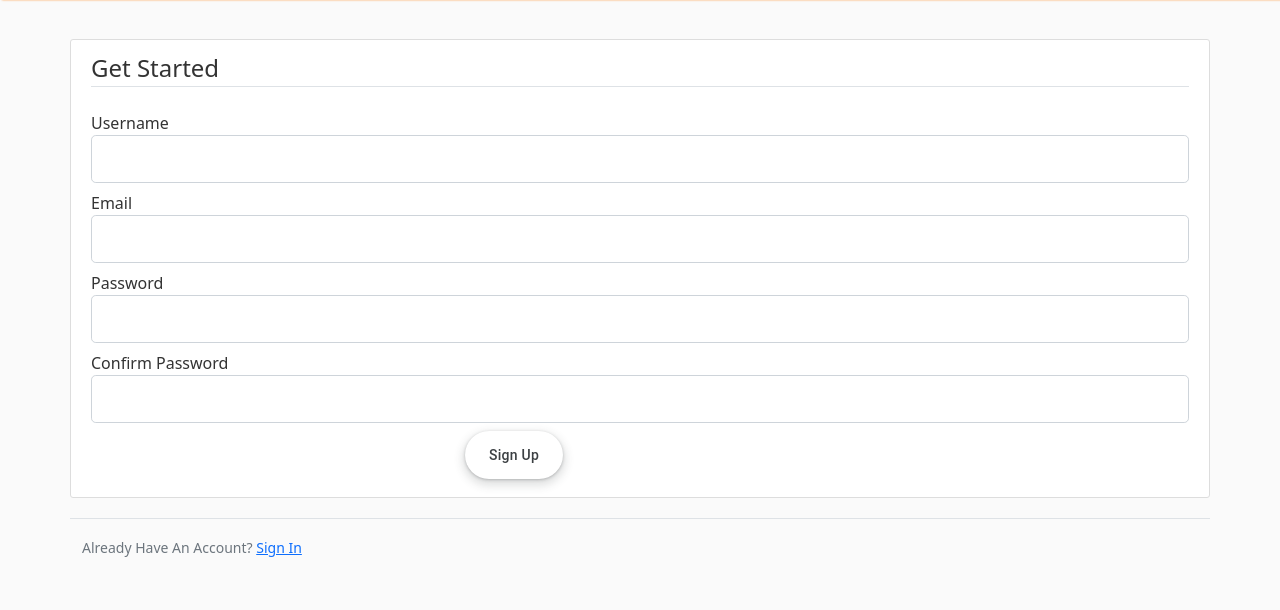
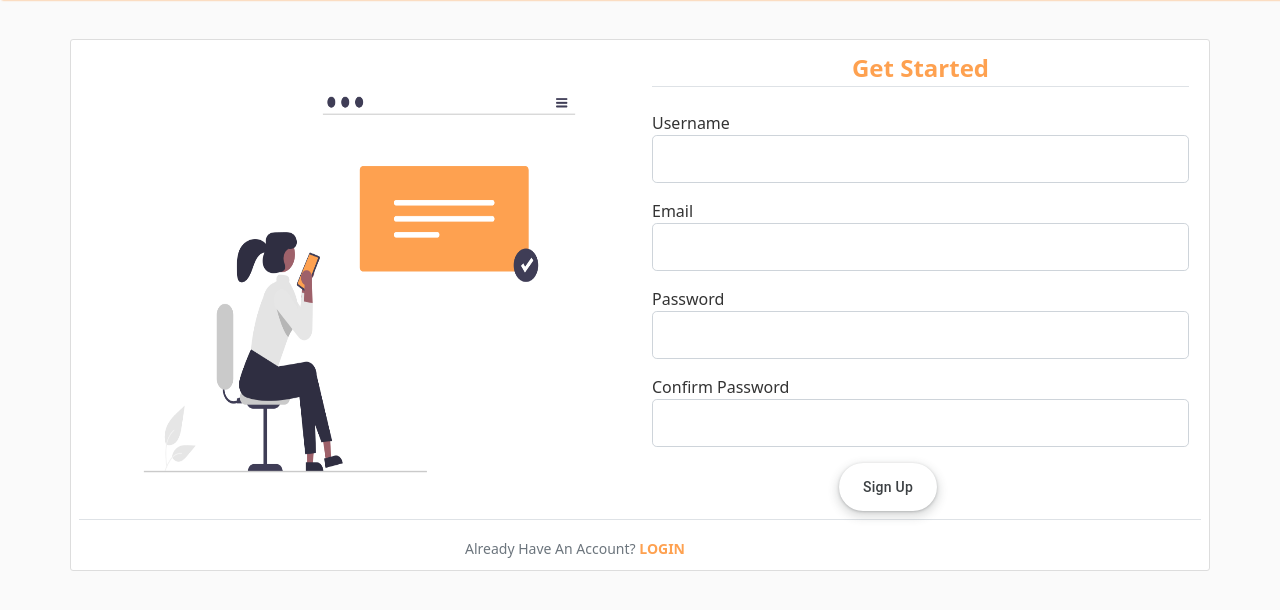
Before and after one commit to AtienoObwanda/pitchSplash, a Flask app: page /auth/register in a window 1280 px wide. Shown: the part 65-675 px from the top of the page. Run offline with Flask 2, Linux system fonts and the light colour scheme; some libraries are stand-ins or nearby versions.

Commit message:
site color added

```diff
--- a/app/templates/auth/register.html
+++ b/app/templates/auth/register.html
@@ -1,11 +1,16 @@
 {% extends "layout.html" %}
 {% block content %}
     <div class="content-section">
+        <div class="row">
+            <div class="col">
+                <img src="{{ url_for('static', filename='sign.png') }}" style="width: 100%; height:100%"/>
+            </div>
+            <div class="col">
                 <form method="POST" action="">
                     {{ form.hidden_tag() }}
                     <fieldset class="form-group">
-                <legend class="border-bottom mb-4">Get Started</legend>
-                <div class="form-group mb-2">
+                        <legend class="border-bottom mb-4 text-center" style="color:#fea150; font-weight: bold">Get Started</legend>
+                        <div class="form-group mb-3">
                             {{ form.username.label(class="form-control-label") }}
 
                             {% if form.username.errors %}
@@ -19,7 +24,7 @@
                                 {{ form.username(class="form-control form-control-lg") }}
                             {% endif %}
                         </div>
-                <div class="form-group mb-2">
+                        <div class="form-group mb-3">
                             {{ form.email.label(class="form-control-label") }}
                             {% if form.email.errors %}
                                 {{ form.email(class="form-control form-control-lg is-invalid") }}
@@ -32,7 +37,7 @@
                                 {{ form.email(class="form-control form-control-lg") }}
                             {% endif %}
                         </div>
-                <div class="form-group mb-2">
+                        <div class="form-group mb-3">
                             {{ form.password.label(class="form-control-label") }}
                             {% if form.password.errors %}
                                 {{ form.password(class="form-control form-control-lg is-invalid") }}
@@ -45,7 +50,7 @@
                                 {{ form.password(class="form-control form-control-lg") }}
                             {% endif %}
                         </div>
-                <div class="form-group mb-2">
+                        <div class="form-group mb-3">
                             {{ form.confirm_password.label(class="form-control-label") }}
                             {% if form.confirm_password.errors %}
                                 {{ form.confirm_password(class="form-control form-control-lg is-invalid") }}
@@ -70,9 +75,18 @@
                     </div>
                 </form>
             </div>
-    <div class="border-top pt-3">
+        </div>
+        <div class="row border-top pt-3">
+            <div class="col"></div>
+            <div class="col">
+                <div class="">
                     <small class="text-muted">
-            Already Have An Account? <a class="ml-2" href="{{ url_for('auth.login') }}">Sign In</a>
+                        Already Have An Account? <a class="ml-2" href="{{ url_for('auth.login') }}" style="text-decoration: none; color: #fea150; font-weight: bold">LOGIN</a>
                     </small>
                 </div>
+            </div>
+            <div class="col"></div>
+        </div>
+    </div>
+
 {% endblock content %}
```
Also changed, not shown: app/templates/auth/login.html (+19 -13 lines). Lines whose indentation alone changed are shown as unchanged.
